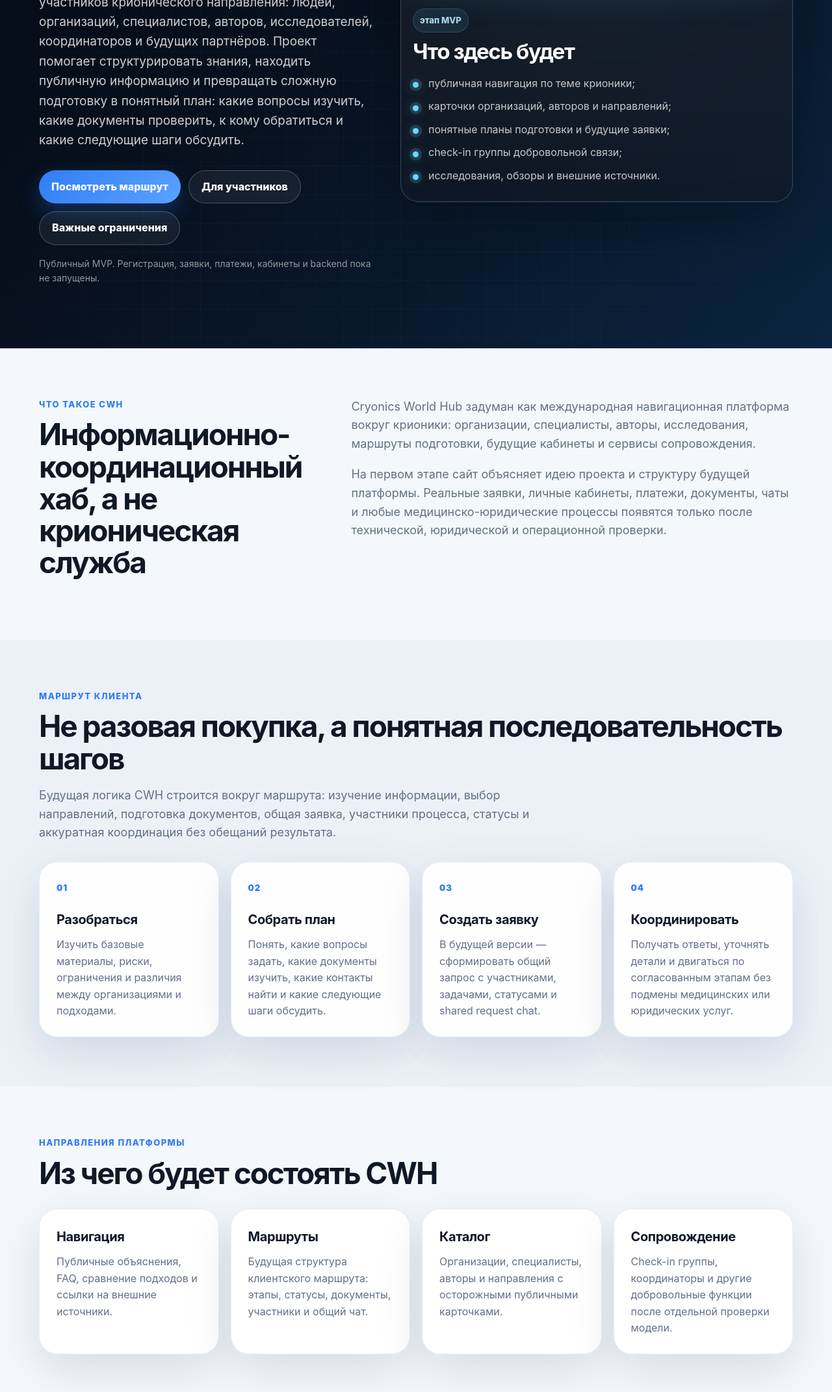
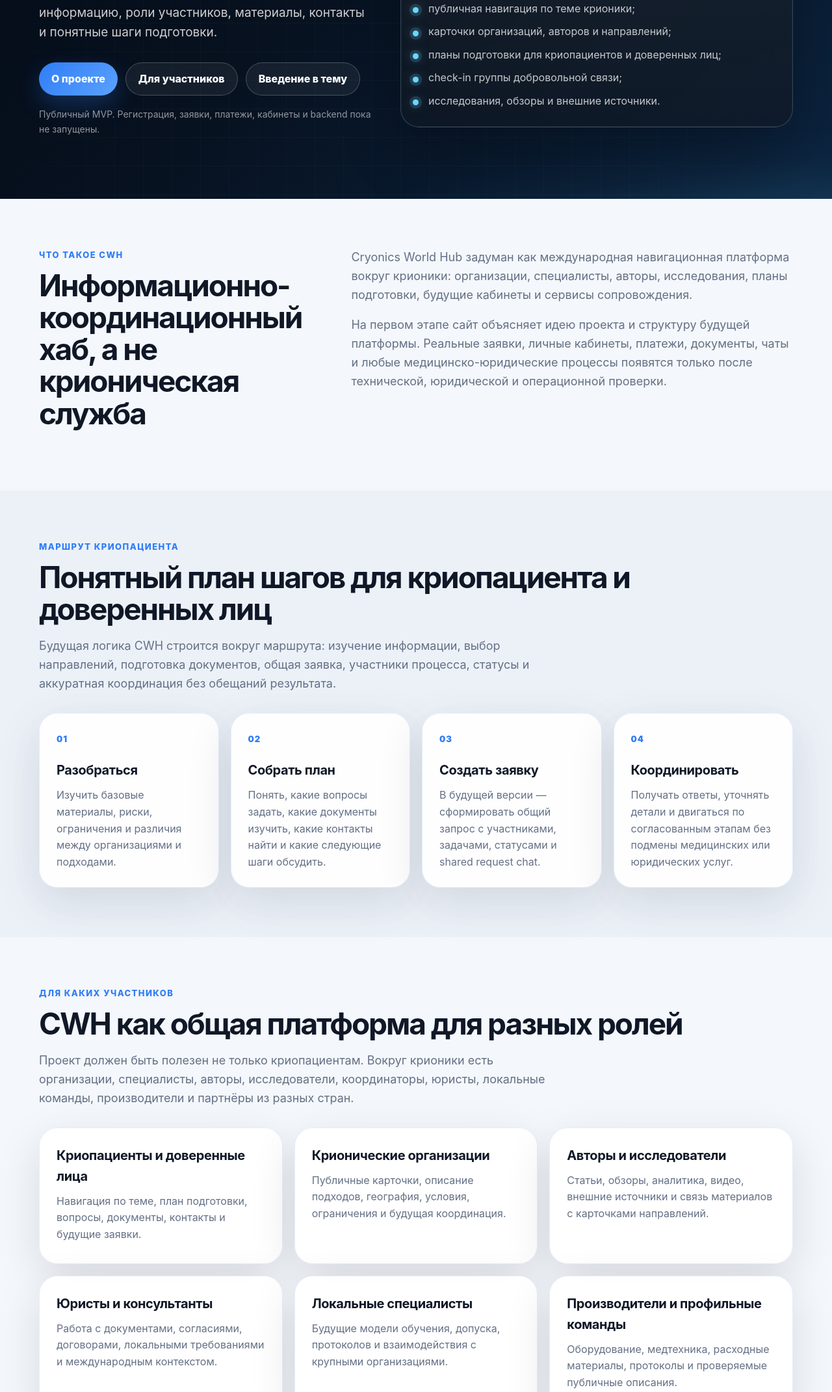
Before and after one commit to sunshinediscord-code/CWHSite, a website: page index.html in a window 1280 px wide. Shown: the part 658-2800 px from the top of the page at 65% size. Drawn offline with Linux system fonts and the light colour scheme.

Commit message:
Simplify hero and add participant-focused copy

```diff
--- a/index.html
+++ b/index.html
@@ -4,7 +4,7 @@
   <meta charset="utf-8">
   <meta name="viewport" content="width=device-width, initial-scale=1">
   <title>Cryonics World Hub — CWH</title>
-  <meta name="description" content="Cryonics World Hub: международный хаб для развития крионической экосистемы, организаций, специалистов, авторов, исследований, публичной информации и понятных планов подготовки без ложных обещаний и гарантий результата.">
+  <meta name="description" content="Cryonics World Hub: международный хаб для развития крионики, публичной навигации, организаций, специалистов, авторов, исследований и будущих инструментов координации без ложных обещаний и гарантий результата.">
   <link rel="stylesheet" href="./styles.css">
   <link rel="stylesheet" href="./enhancements.css">
   <script src="./script.js" defer></script>
@@ -28,7 +28,7 @@
       <nav id="primary-nav" class="nav" aria-label="Основная навигация">
         <a href="#about">Что это</a>
         <a href="#route">Маршрут</a>
-        <a href="#directions">Платформа</a>
+        <a href="#directions">Участники</a>
         <a href="#organizations">Организации</a>
         <a href="#checkin">Check-in</a>
         <a href="#limitations">Ограничения</a>
@@ -46,17 +46,15 @@
       <div class="container hero-grid">
         <div class="hero-copy" data-animate>
           <p class="eyebrow">Cryonics World Hub · CWH</p>
-          <h1>Международный хаб для развития крионической экосистемы</h1>
+          <h1>Международный хаб для развития крионики</h1>
           <p class="lead">
-            CWH создаётся как платформа для разных участников крионического направления: людей, организаций,
-            специалистов, авторов, исследователей, координаторов и будущих партнёров. Проект помогает структурировать
-            знания, находить публичную информацию и превращать сложную подготовку в понятный план: какие вопросы
-            изучить, какие документы проверить, к кому обратиться и какие следующие шаги обсудить.
+            CWH создаётся как платформа для людей и организаций, которые изучают, развивают или сопровождают крионическое направление.
+            Проект должен собрать в одном месте публичную информацию, роли участников, материалы, контакты и понятные шаги подготовки.
           </p>
           <div class="hero-actions">
-            <a class="button primary" href="#route">Посмотреть маршрут</a>
+            <a class="button primary" href="#about">О проекте</a>
             <a class="button secondary" href="#directions">Для участников</a>
-            <a class="button secondary" href="#limitations">Важные ограничения</a>
+            <a class="button secondary" href="#start">Введение в тему</a>
           </div>
           <p class="microcopy">
             Публичный MVP. Регистрация, заявки, платежи, кабинеты и backend пока не запущены.
@@ -82,7 +80,7 @@
           <ul class="feature-list">
             <li>публичная навигация по теме крионики;</li>
             <li>карточки организаций, авторов и направлений;</li>
-            <li>понятные планы подготовки и будущие заявки;</li>
+            <li>планы подготовки для криопациентов и доверенных лиц;</li>
             <li>check-in группы добровольной связи;</li>
             <li>исследования, обзоры и внешние источники.</li>
           </ul>
@@ -99,7 +97,7 @@
         <div class="text-block">
           <p>
             Cryonics World Hub задуман как международная навигационная платформа вокруг крионики: организации,
-            специалисты, авторы, исследования, маршруты подготовки, будущие кабинеты и сервисы сопровождения.
+            специалисты, авторы, исследования, планы подготовки, будущие кабинеты и сервисы сопровождения.
           </p>
           <p>
             На первом этапе сайт объясняет идею проекта и структуру будущей платформы. Реальные заявки, личные
@@ -112,8 +110,8 @@
 
     <section id="route" class="section muted">
       <div class="container" data-animate>
-        <p class="eyebrow">Маршрут клиента</p>
-        <h2>Не разовая покупка, а понятная последовательность шагов</h2>
+        <p class="eyebrow">Маршрут криопациента</p>
+        <h2>Понятный план шагов для криопациента и доверенных лиц</h2>
         <p class="section-lead">
           Будущая логика CWH строится вокруг маршрута: изучение информации, выбор направлений, подготовка документов,
           общая заявка, участники процесса, статусы и аккуратная координация без обещаний результата.
@@ -145,24 +143,36 @@
 
     <section id="directions" class="section">
       <div class="container" data-animate>
-        <p class="eyebrow">Направления платформы</p>
-        <h2>Из чего будет состоять CWH</h2>
-        <div class="cards cards-4">
+        <p class="eyebrow">Для каких участников</p>
+        <h2>CWH как общая платформа для разных ролей</h2>
+        <p class="section-lead">
+          Проект должен быть полезен не только криопациентам. Вокруг крионики есть организации, специалисты,
+          авторы, исследователи, координаторы, юристы, локальные команды, производители и партнёры из разных стран.
+        </p>
+        <div class="cards">
           <article class="card">
-            <h3>Навигация</h3>
-            <p>Публичные объяснения, FAQ, сравнение подходов и ссылки на внешние источники.</p>
+            <h3>Криопациенты и доверенные лица</h3>
+            <p>Навигация по теме, план подготовки, вопросы, документы, контакты и будущие заявки.</p>
           </article>
           <article class="card">
-            <h3>Маршруты</h3>
-            <p>Будущая структура клиентского маршрута: этапы, статусы, документы, участники и общий чат.</p>
+            <h3>Крионические организации</h3>
+            <p>Публичные карточки, описание подходов, география, условия, ограничения и будущая координация.</p>
           </article>
           <article class="card">
-            <h3>Каталог</h3>
-            <p>Организации, специалисты, авторы и направления с осторожными публичными карточками.</p>
+            <h3>Авторы и исследователи</h3>
+            <p>Статьи, обзоры, аналитика, видео, внешние источники и связь материалов с карточками направлений.</p>
           </article>
           <article class="card">
-            <h3>Сопровождение</h3>
-            <p>Check-in группы, координаторы и другие добровольные функции после отдельной проверки модели.</p>
+            <h3>Юристы и консультанты</h3>
+            <p>Работа с документами, согласиями, договорами, локальными требованиями и международным контекстом.</p>
+          </article>
+          <article class="card">
+            <h3>Локальные специалисты</h3>
+            <p>Будущие модели обучения, допуска, протоколов и взаимодействия с крупными организациями.</p>
+          </article>
+          <article class="card">
+            <h3>Производители и профильные команды</h3>
+            <p>Оборудование, медтехника, расходные материалы, протоколы и проверяемые публичные описания.</p>
           </article>
         </div>
       </div>
@@ -252,12 +262,12 @@
 
     <section id="start" class="section muted">
       <div class="container" data-animate>
-        <p class="eyebrow">Как начать</p>
+        <p class="eyebrow">Введение в тему</p>
         <h2>Первые действия на этапе публичного MVP</h2>
         <div class="cards cards-4">
           <article class="card">
             <span class="step">A</span>
-            <h3>Изучить тему</h3>
+            <h3>Изучить основы</h3>
             <p>Понять базовые понятия, ограничения, источники и различия между направлениями.</p>
           </article>
           <article class="card">
@@ -285,7 +295,7 @@
           <p class="eyebrow">Личный кабинет</p>
           <h2>Вход и регистрация появятся позже</h2>
           <p>
-            В будущем здесь может появиться переход в личный кабинет клиента, кабинет организации или специалиста,
+            В будущем здесь может появиться переход в личный кабинет криопациента, кабинет организации или специалиста,
             кабинет автора, check-in группу, менеджерскую консоль и админскую зону. Сейчас кнопки показывают направление,
             но не запускают реальную регистрацию.
           </p>
@@ -293,7 +303,7 @@
         <div class="preview-card">
           <h3>Планируемые зоны</h3>
           <ul class="feature-list">
-            <li>личный кабинет клиента;</li>
+            <li>личный кабинет криопациента;</li>
             <li>кабинет организации или специалиста;</li>
             <li>кабинет автора/исследователя;</li>
             <li>общий чат заявки;</li>
@@ -309,13 +319,13 @@
           <p class="eyebrow">Тестовый запуск</p>
           <h2>Сейчас сайт можно смотреть как статический прототип</h2>
           <p>
-            На этом этапе сайт остаётся лёгким: HTML, CSS, SVG/CSS-визуал и небольшой JS для меню и анимаций.
-            Тяжёлые изображения, backend, база данных, платежи и персональные данные не подключаются.
+            На этом этапе сайт остаётся лёгким: HTML, CSS, SVG-визуал и небольшой JS для меню и анимаций.
+            Backend, база данных, платежи и персональные данные не подключаются.
           </p>
         </div>
         <div class="launch-steps">
           <span>HTML/CSS</span>
-          <span>SVG/CSS визуал</span>
+          <span>SVG-визуал</span>
           <span>static hosting</span>
         </div>
       </div>
```
